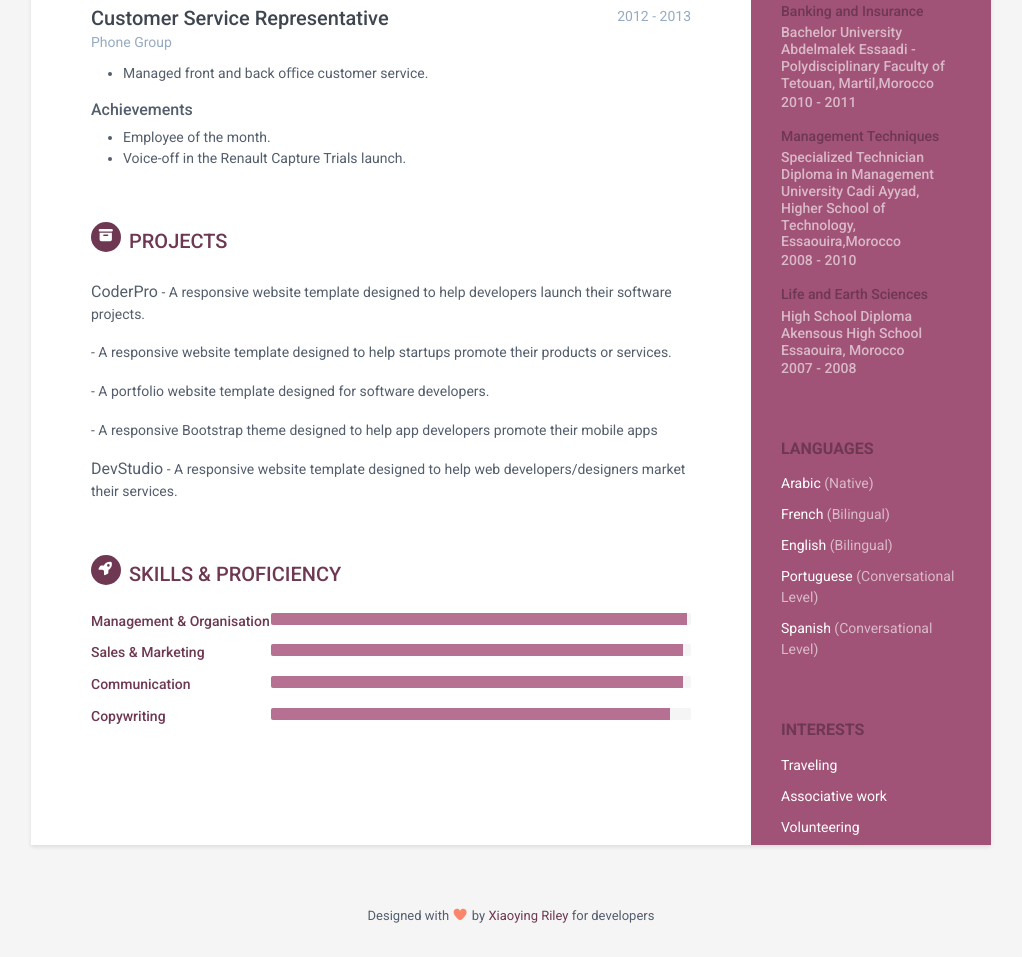
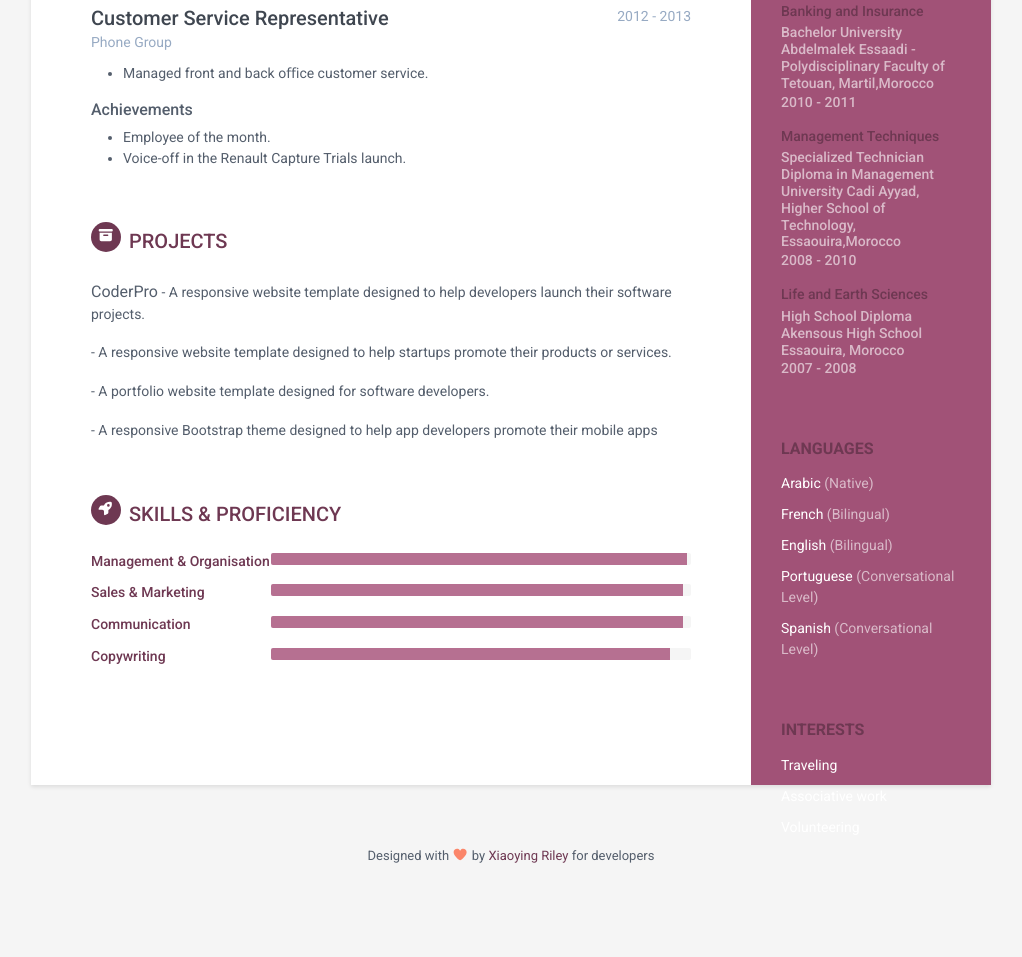
Before and after one commit to WissalGamal/WissalGamal-WissalGamal.github.io, a plain HTML site: page index.html in a window 1280 px wide. Shown: the part 825-1782 px from the top of the page, without its empty margins (129-1151 px from the left). After the commit the page ends 1722 px from the top, so only its background shows below. Drawn offline with Linux system fonts and the light colour scheme.

Commit message:
Update index.html

```diff
--- a/index.html
+++ b/index.html
@@ -193,10 +193,7 @@
                     <span class="project-title"> </span> -
                     <span class="project-tagline">A responsive Bootstrap theme designed to help app developers promote their mobile apps</span>
                 </div><!--//item-->
-                <div class="item">
-                    <span class="project-title">DevStudio</span> -
-                    <span class="project-tagline">A responsive website template designed to help web developers/designers market their services. </span>
-                </div><!--//item-->
+
             </section><!--//section-->
 
 
```
